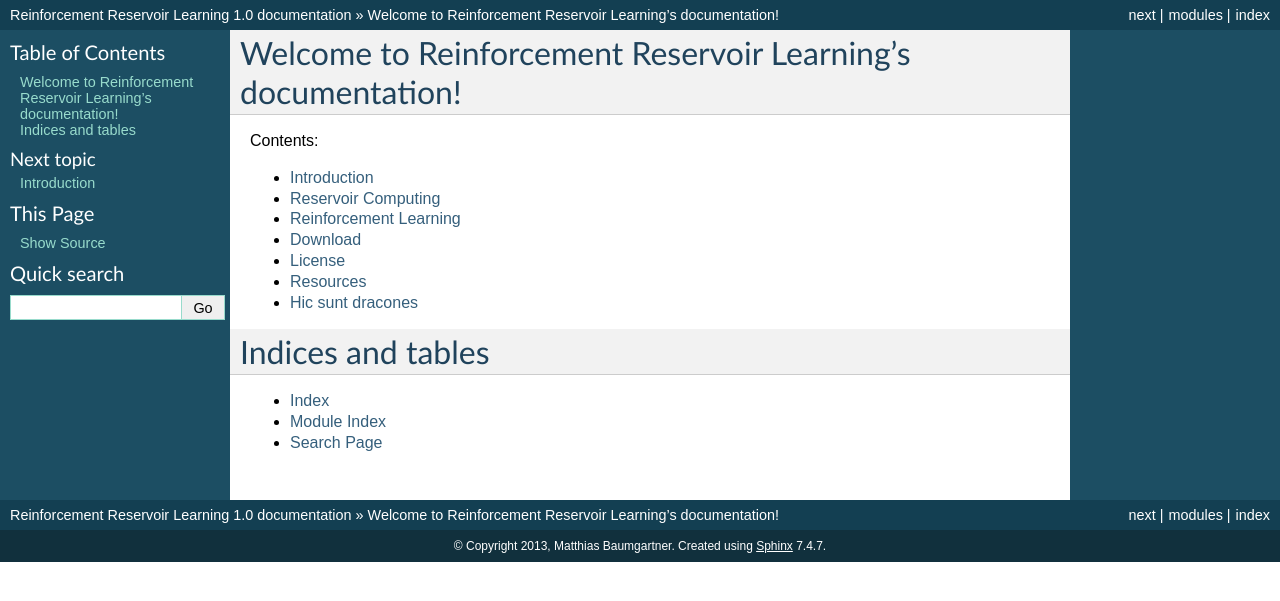
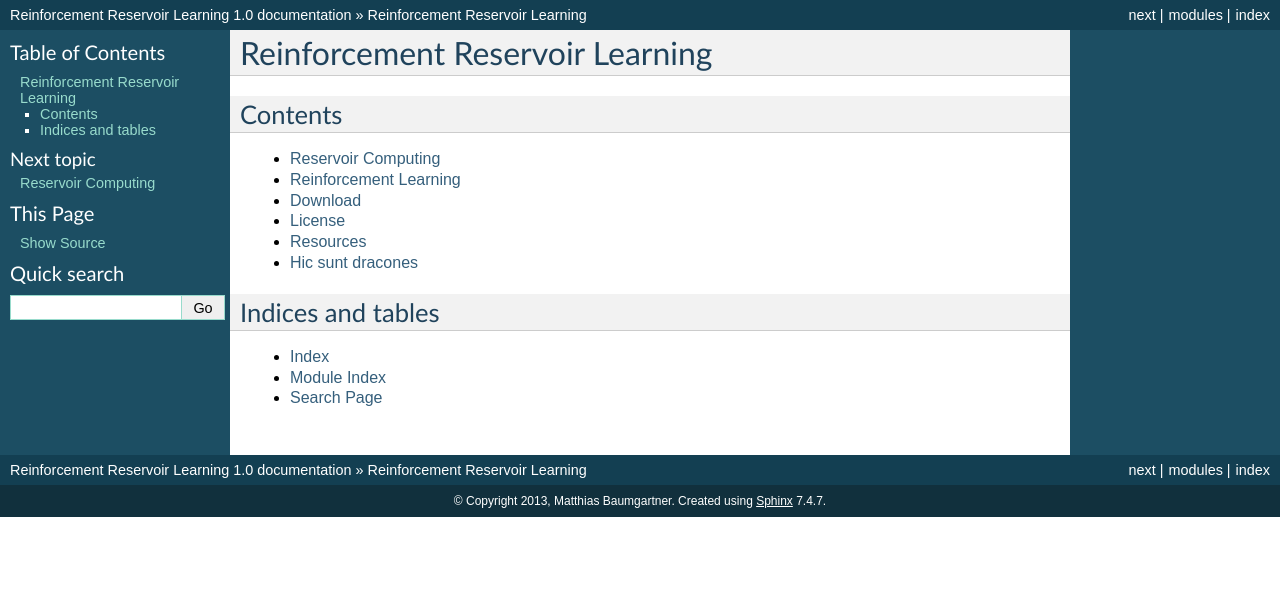
Before and after one commit to igsor/HDPy, a Sphinx documentation site: the page built from doc/source/index.rst, in a window 1280 px wide. Shown: the top 601 px of the page. Built offline with Sphinx 7.4.7, drawn with Linux system fonts in a browser that asks for light colours.

Commit message:
Minor doc changes

```diff
--- a/doc/source/index.rst
+++ b/doc/source/index.rst
@@ -1,17 +1,15 @@
 .. Reinforcement Reservoir Learning documentation master file, created by
    sphinx-quickstart on Wed May 22 19:50:46 2013.
-   You can adapt this file completely to your liking, but it should at least
-   contain the root `toctree` directive.
 
-Welcome to Reinforcement Reservoir Learning's documentation!
-============================================================
+Reinforcement Reservoir Learning
+================================
 
-Contents:
+Contents
+--------
 
 .. toctree::
    :maxdepth: 1
 
-   intro
    rc
    rl
 
@@ -24,7 +22,7 @@ Contents:
 
 
 Indices and tables
-==================
+------------------
 
 * :ref:`genindex`
 * :ref:`modindex`
--- a/doc/source/intro.rst
+++ /dev/null
@@ -1,3 +0,0 @@
-
-Introduction
-============
```
